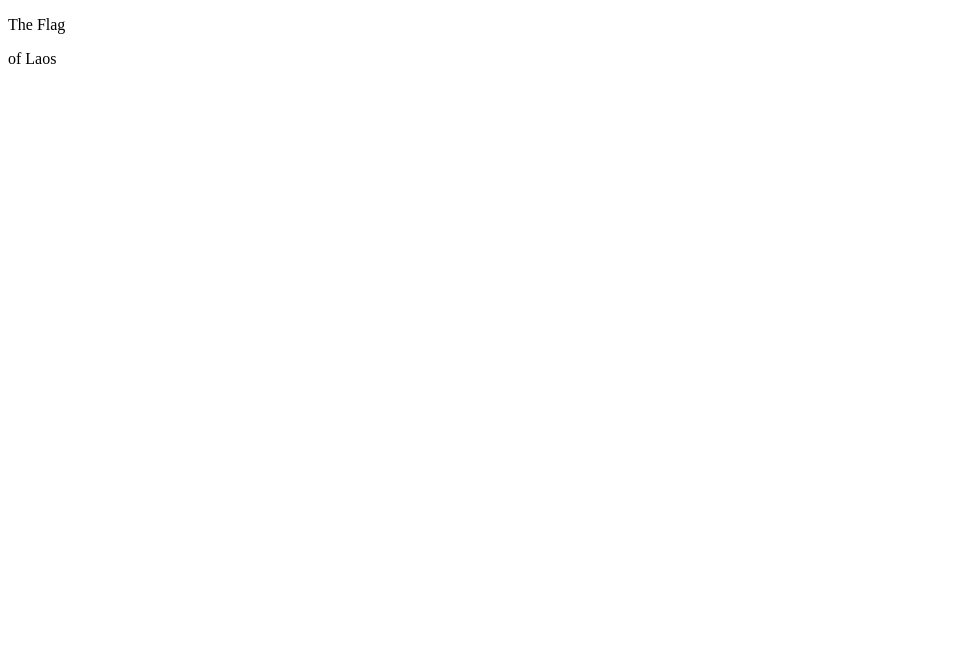
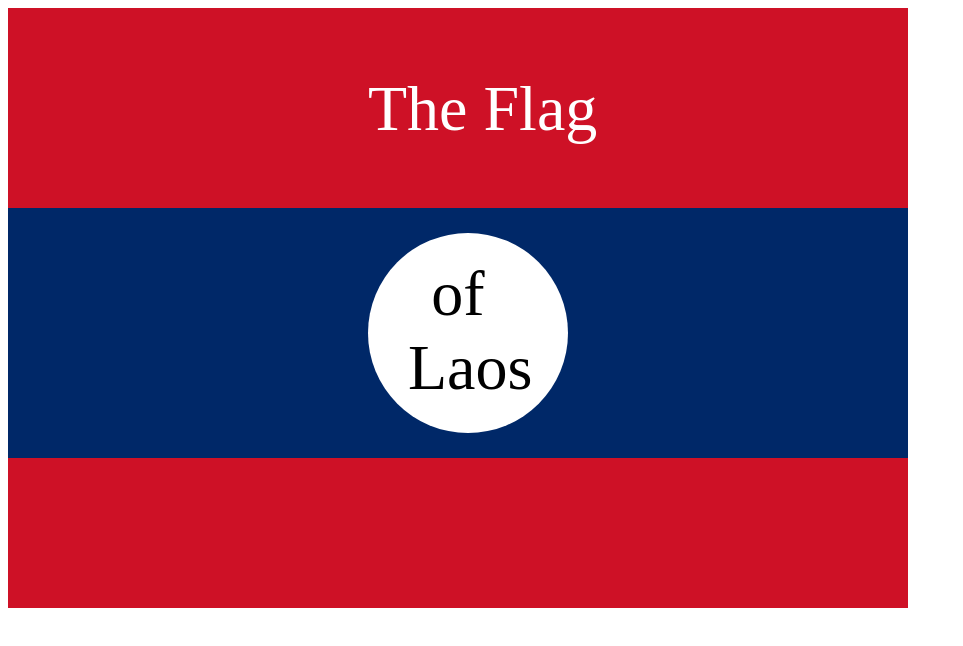
Before and after one commit to reynoldsduddu/CSS-flag-capstone, a plain HTML site: page index.html in a window 1280 px wide. Shown: the whole page, without its empty margins (0-963 px from the left). Drawn offline with Linux system fonts and the light colour scheme.

Commit message:
Add files via upload

```diff
--- a/index.html
+++ b/index.html
@@ -4,21 +4,10 @@
 <head>
   <meta charset="UTF-8">
   <title>CSS Flag Project</title>
-  <style>
-    /* Write your CSS Code here */
-
-  </style>
+<link rel="stylesheet" href="style.css">
 </head>
 
-<!--
-  IMPORTANT! Do not change any HTML
-Don't add any classes/ids/elements
-Use what you know about combining selectors
-and CSS specificity instead.
-Hint 1: The flag is 900px by 600px and the circle is 200px by 200px.
-Hint 2: You can use CSS inspection to get the colors from
-https://appbrewery.github.io/flag-of-laos/
--->
+
 
 <body>
   <div class="flag">
```
